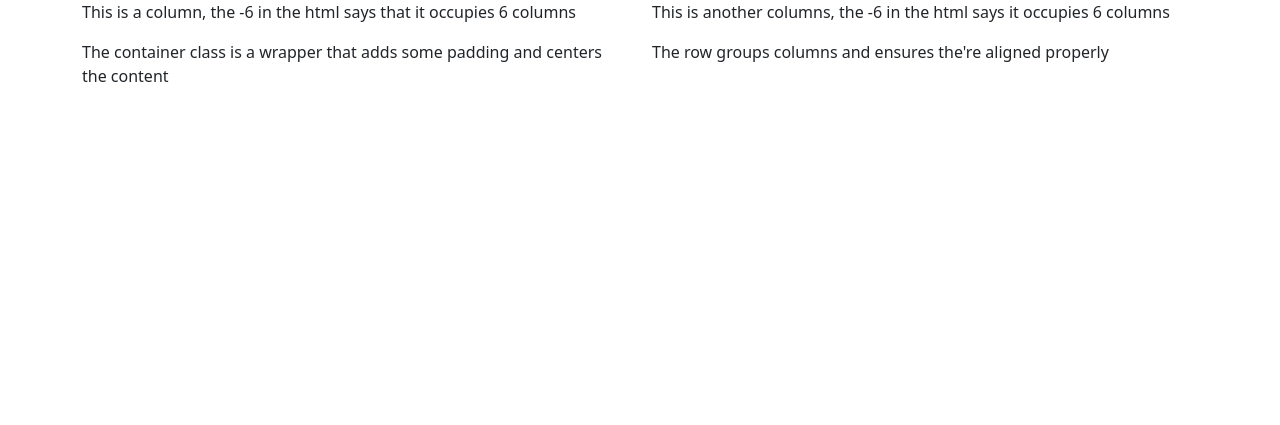
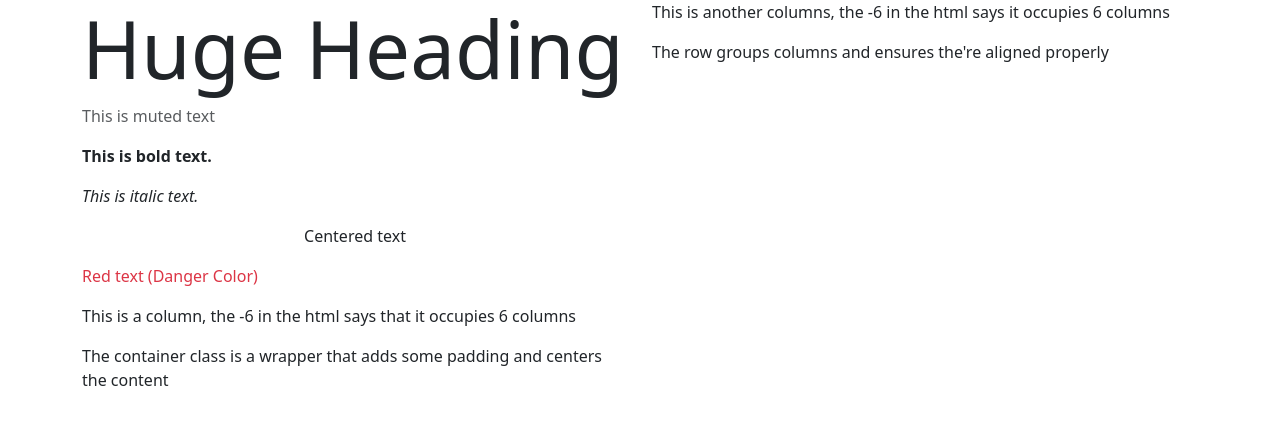
Before and after one commit to Serzh-byte/learning-stuff, a Django app: page / in a window 1280 px wide. Shown: the top 425 px of the page. Run offline with Django 5.2, Linux system fonts and the light colour scheme.

Commit message:
Typography

```diff
--- a/something/something/templates/something/main.html
+++ b/something/something/templates/something/main.html
@@ -8,6 +8,12 @@
         <div class="container">
             <div class="row">
               <div class="col-6">
+                <h1 class="display-1">Huge Heading</h1>
+                <p class="text-muted">This is muted text</p>
+                <p class="fw-bold">This is bold text.</p>
+                <p class="fst-italic">This is italic text.</p>
+                <p class="text-center">Centered text</p>
+                <p class="text-danger">Red text (Danger Color)</p>
                 <p>This is a column, the -6 in the html says that it occupies 6 columns</p>
                 <p>The container class is a wrapper that adds some padding and centers the content</p>
               </div>
```
